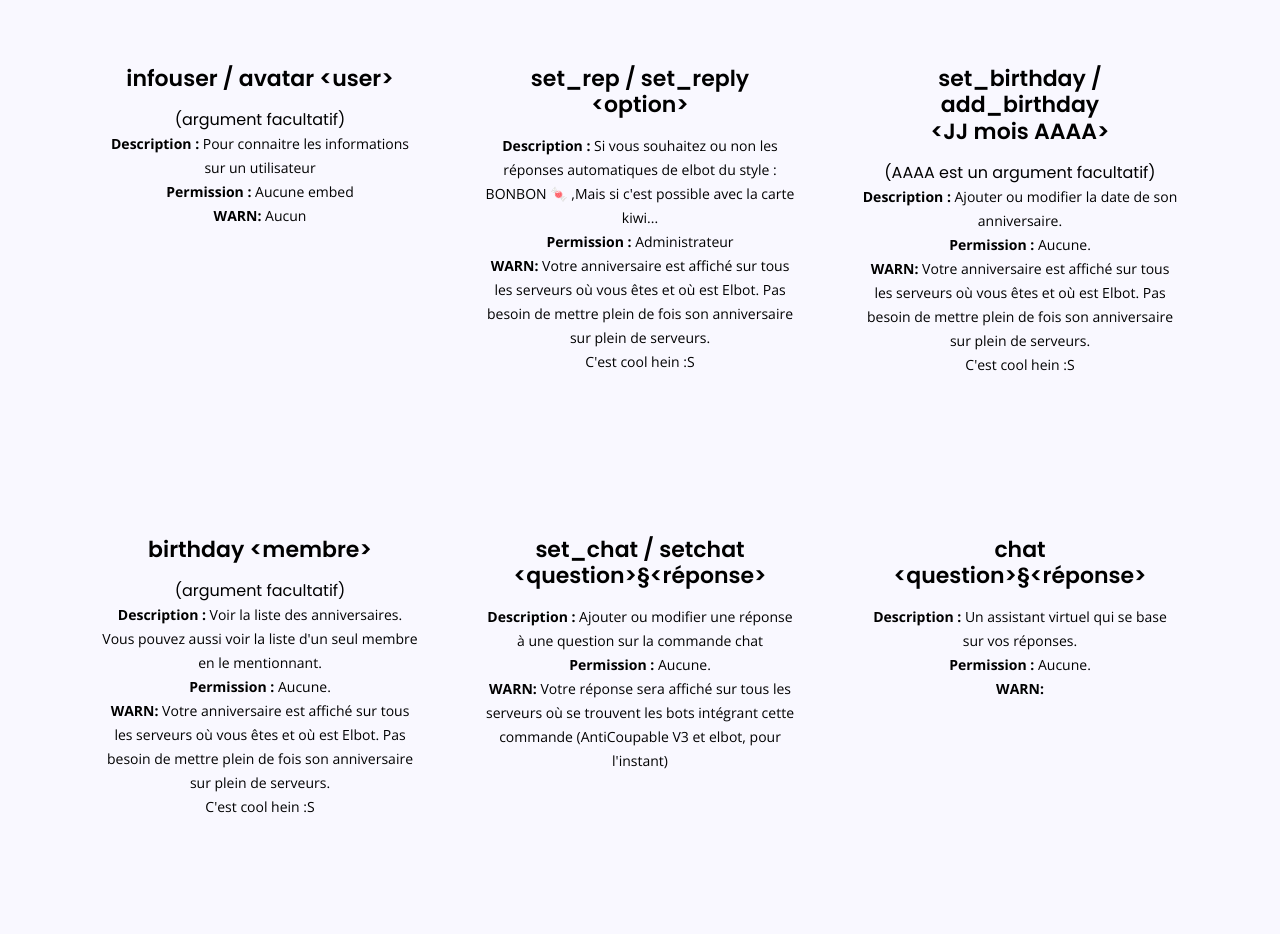
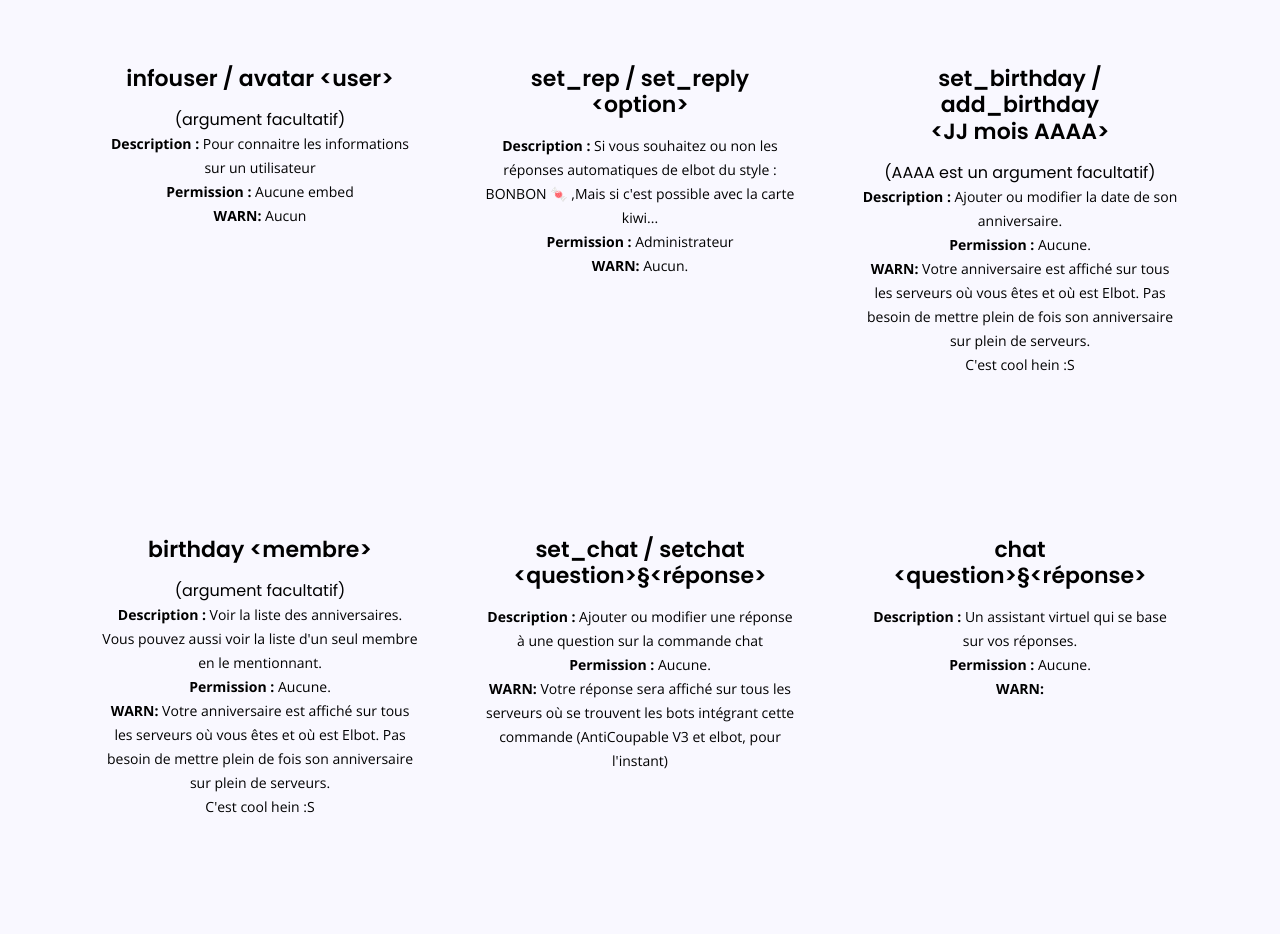
Before and after one commit to el2zay/el2zay.github.io, a plain HTML site: page elbot/index.html in a window 1280 px wide. Shown: the part 2960-3894 px from the top of the page. Drawn offline with nearby package versions, Linux system fonts and the light colour scheme.

Commit message:
Update index.html

```diff
--- a/elbot/index.html
+++ b/elbot/index.html
@@ -288,7 +288,7 @@
   <div class="col-lg-4 col-md-6 d-flex align-items-stretch" data-aos="zoom-in" data-aos-delay="20">
     <div class="icon-box iconbox-blue">
       <h4>set_rep / set_reply <br> &lt;option&gt;</h4>
-      <p><b>Description : </b>Si vous souhaitez ou non les réponses automatiques de elbot du style : BONBON 🍬 ,Mais si c'est possible avec la carte kiwi... <br><b>Permission : </b>Administrateur<br><b>WARN: </b>Votre anniversaire est affiché sur tous les serveurs où vous êtes et où est Elbot. Pas besoin de mettre plein de fois son anniversaire sur plein de serveurs.<br>C'est cool hein :S</b></p>
+      <p><b>Description : </b>Si vous souhaitez ou non les réponses automatiques de elbot du style : BONBON 🍬 ,Mais si c'est possible avec la carte kiwi... <br><b>Permission : </b>Administrateur<br><b>WARN: </b>Aucun.</b></p>
     </div>
   </div>
 
```
